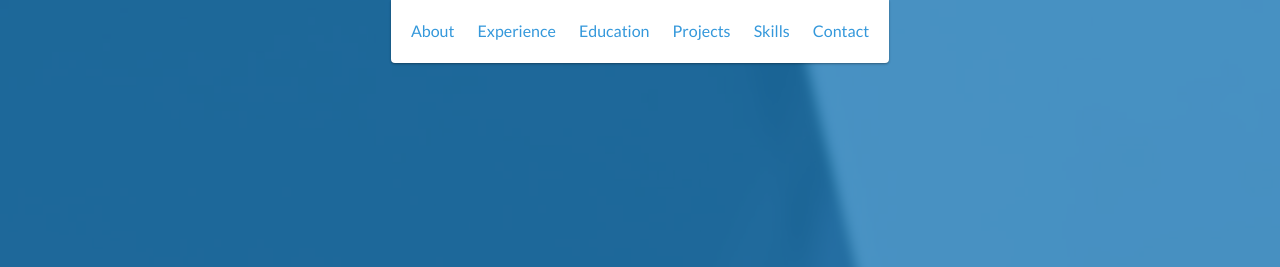
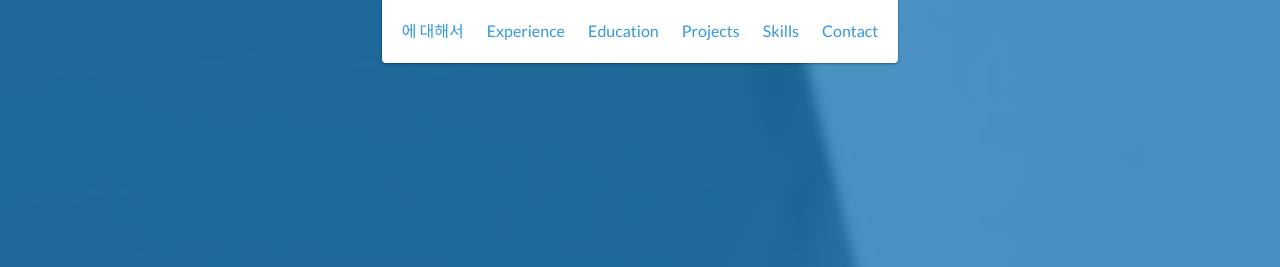
Before and after one commit to sueKang512/sueKang512.github.io, a website: page index.html in a window 1280 px wide. Shown: the top 267 px of the page. Drawn offline with nearby package versions, Linux system fonts and the light colour scheme.

Commit message:
test commit

```diff
--- a/index.html
+++ b/index.html
@@ -25,7 +25,7 @@
         </div>
         <ul id="menu" class="shadow">
             <li>
-                <a href="#about">About</a>
+                <a href="#about">에 대해서</a>
             </li>
             <li>
                 <a href="#experience">Experience</a>
```
